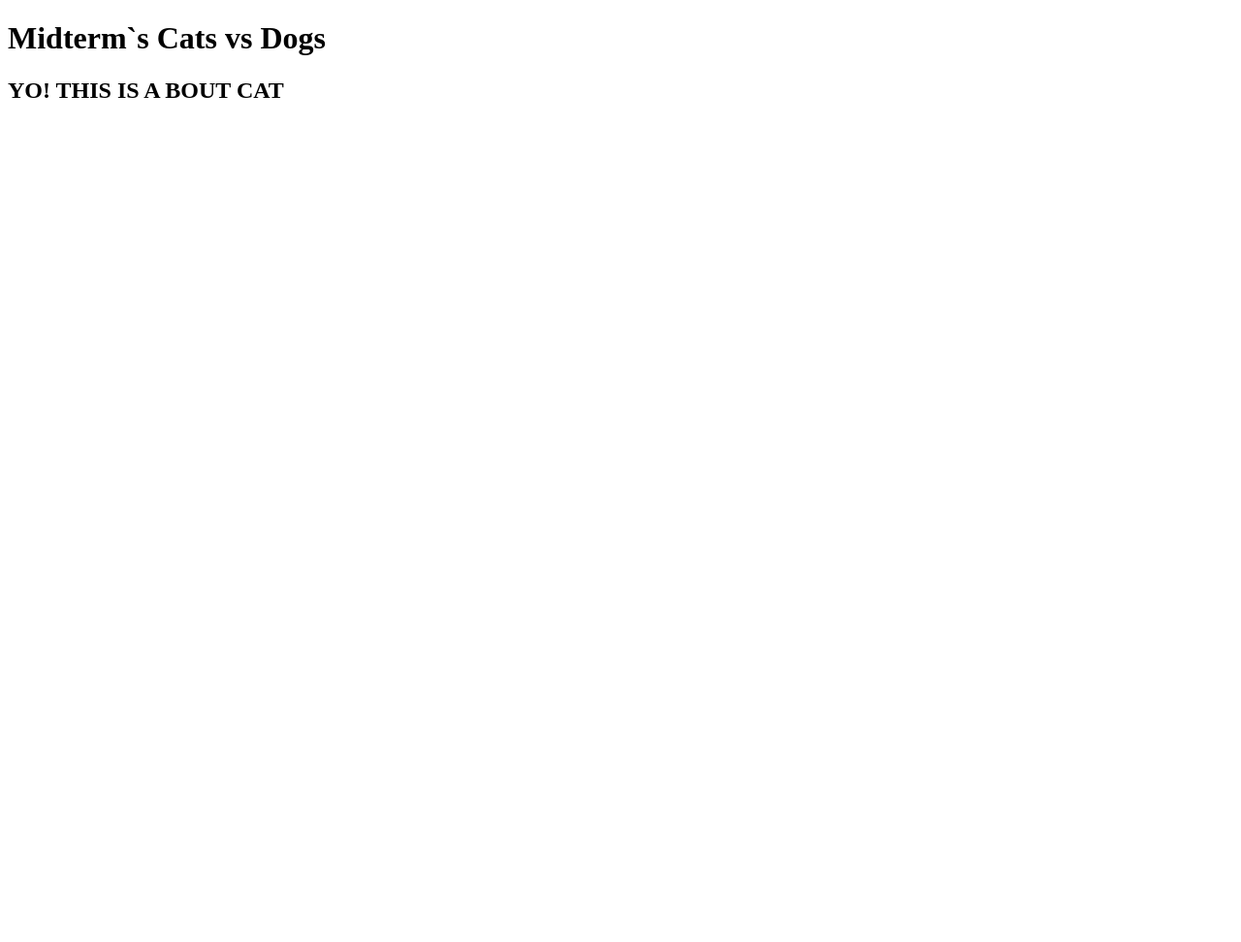
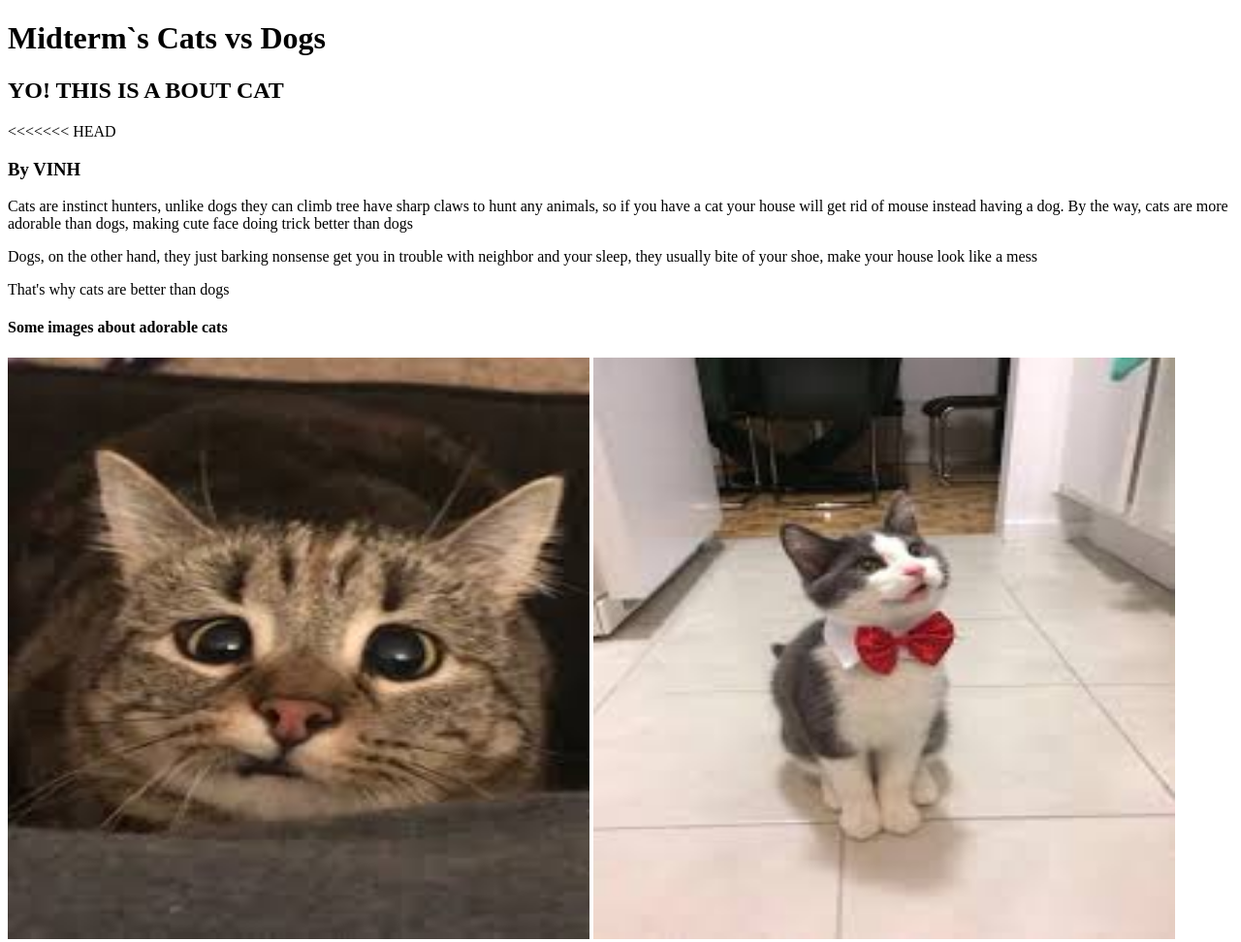
Before and after one commit to sandroguedes/Sandro_Vinh_Midterm, a plain HTML site: page Midterm/index.html in a window 1280 px wide. Shown: the top 972 px of the page at 97% size. Before the commit the page ends 800 px from the top, so only its background shows below. Drawn offline with Linux system fonts and the light colour scheme.

Commit message:
Add files via upload

```diff
--- a/Midterm/index.html
+++ b/Midterm/index.html
@@ -9,7 +9,17 @@
 	<p></p>
 
 	<h2>YO! THIS IS A BOUT CAT</h2>
+<<<<<<< HEAD
+	<h3>By VINH</h3>
+	<p>Cats are instinct hunters, unlike dogs they can climb tree have sharp claws to hunt any animals, so if you have a cat your house will get rid of mouse instead having a dog. By the way, cats are more adorable than dogs, making cute face doing trick better than dogs</p>
+	<p>Dogs, on the other hand, they just barking nonsense get you in trouble with neighbor and your sleep, they usually bite of your shoe, make your house look like a mess</p>
+	<p>That's why cats are better than dogs</p>
+	<h4>Some images about adorable cats</h4>
+	<img src="images/cat.jpeg" height="600" width="600">
+	<img src="images/cat-1.jpeg" height="600" width="600">
+=======
 	<p></p>
+>>>>>>> 48f1bec859f288e8933b6b8422e3d30f15d9e96d
 
 	</body>
 
```
Also changed, not shown: Midterm/images/cat-1.jpeg (added), Midterm/images/cat.jpeg (added).
